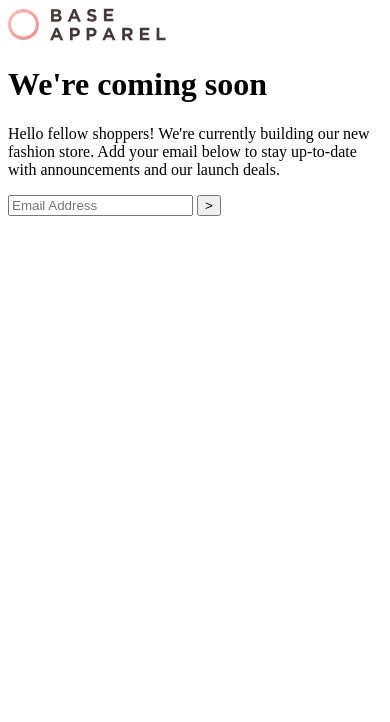
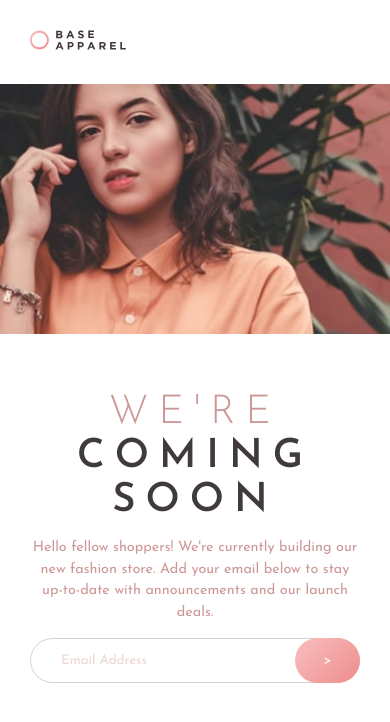
Before and after one commit to dinakonto/base-apparel-coming-soon-page, a website: page index.html in a window 390 px wide. Drawn offline with Linux system fonts and the light colour scheme.

Commit message:
Basic styling and layout for small screens

```diff
--- a/index.html
+++ b/index.html
@@ -2,9 +2,10 @@
 <html lang="en">
 <head>
   <meta charset="UTF-8">
-  <meta name="viewport" content="width=device-width, initial-scale=1.0"> <!-- displays site properly based on user's device -->
+  <meta name="viewport" content="width=device-width, initial-scale=1.0">
 
   <link rel="icon" type="image/png" sizes="32x32" href="./images/favicon-32x32.png">
+  <link href="https://fonts.googleapis.com/css2?family=Josefin+Sans:wght@300;400;600&display=swap" rel="stylesheet">
   <link rel="stylesheet" href="styles/css/styles.css">
 
   <title>Frontend Mentor | Base Apparel coming soon page</title>
@@ -22,7 +23,7 @@
 
   <main>
     <div class="main-text-content">
-      <h1><span class="font-weight-light">We're</span> coming soon</h1>
+      <h1><span class="font-light">We're</span> coming soon</h1>
       <p>
         Hello fellow shoppers! We're currently building our new fashion store.
         Add your email below to stay up-to-date with announcements and our launch deals.
--- a/styles/sass/styles.sass
+++ b/styles/sass/styles.sass
@@ -9,3 +9,70 @@ $font-weight-light: 300
 $font-weight-regular: 400
 $font-weight-bold: 600
 $font-base-size: 16px
+
+/*
+ * BASE LAYOUT
+ */
+*
+  box-sizing: border-box
+  font-family: $font-stack
+  color: $col-neutral-dark
+body
+  margin: 0
+  font-size: $font-base-size
+h1
+  text-transform: uppercase
+  font-size: 2.5em
+  letter-spacing: 10px
+  line-height: 1.1
+  margin-bottom: 0
+p
+  color: $col-primary-soft
+  line-height: 1.5
+  font-size: 0.9em
+.font-light
+  font-weight: $font-weight-light
+  color: $col-primary-soft
+
+// HEADER
+header
+  padding: 30px
+header img
+  height: 20px
+
+// IMAGE
+.image-area
+  background: url("../../assets/hero-mobile.jpg") no-repeat
+  background-position: top center
+  background-size: cover
+  height: 250px
+.image-area img
+  width: 100%
+
+// TEXT
+.main-text-content
+  text-align: center
+  padding: 30px
+
+// FORM
+form
+  position: relative
+input
+  padding: 15px 30px
+  border: 1px solid lightgrey
+  border-radius: 100px
+  width: 100%
+  color: $col-neutral-dark
+input::placeholder
+  color: $col-primary-soft
+  opacity: 0.4
+button
+  position: absolute
+  top: 0
+  right: 0
+  height: 45px
+  width: 65px
+  border-radius: 100px
+  border: none
+  color: white
+  background: $col-gradient-bright
```
Also changed, not shown: styles/css/styles.css, 1 other file.
